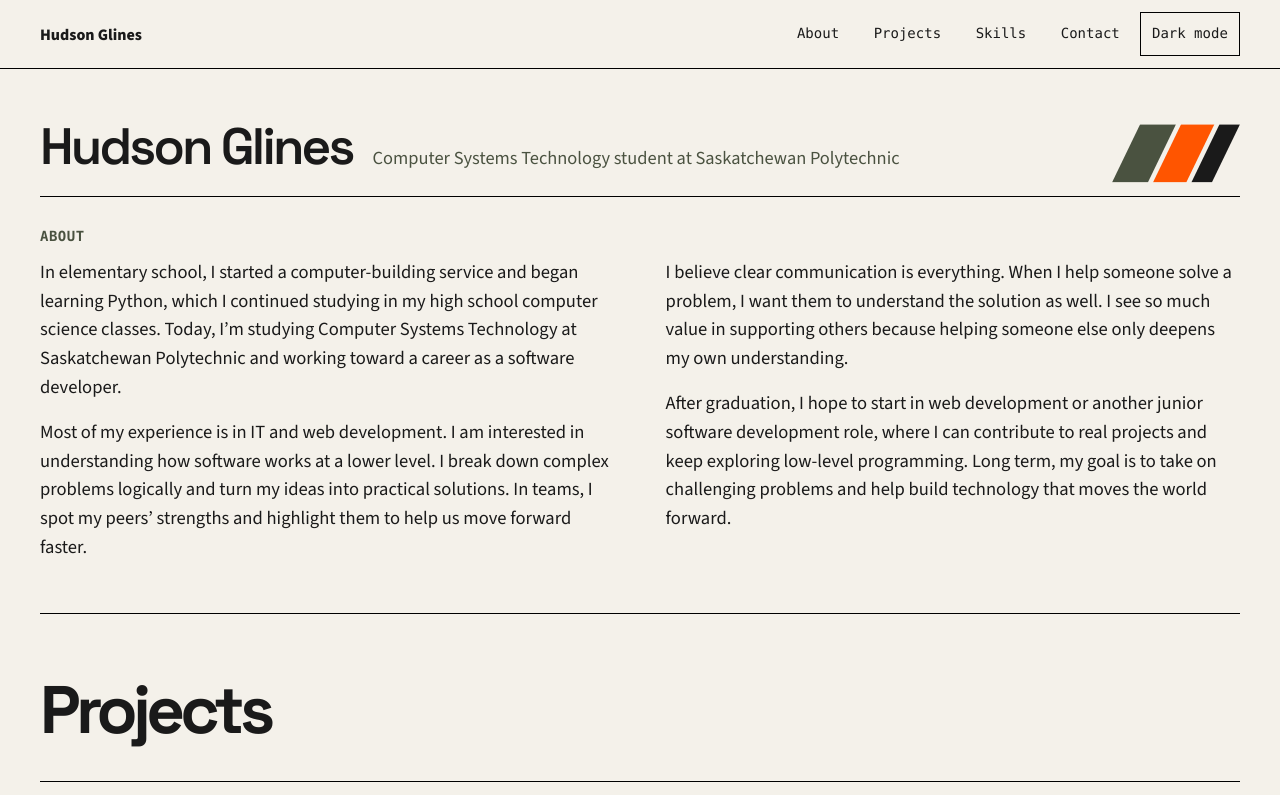
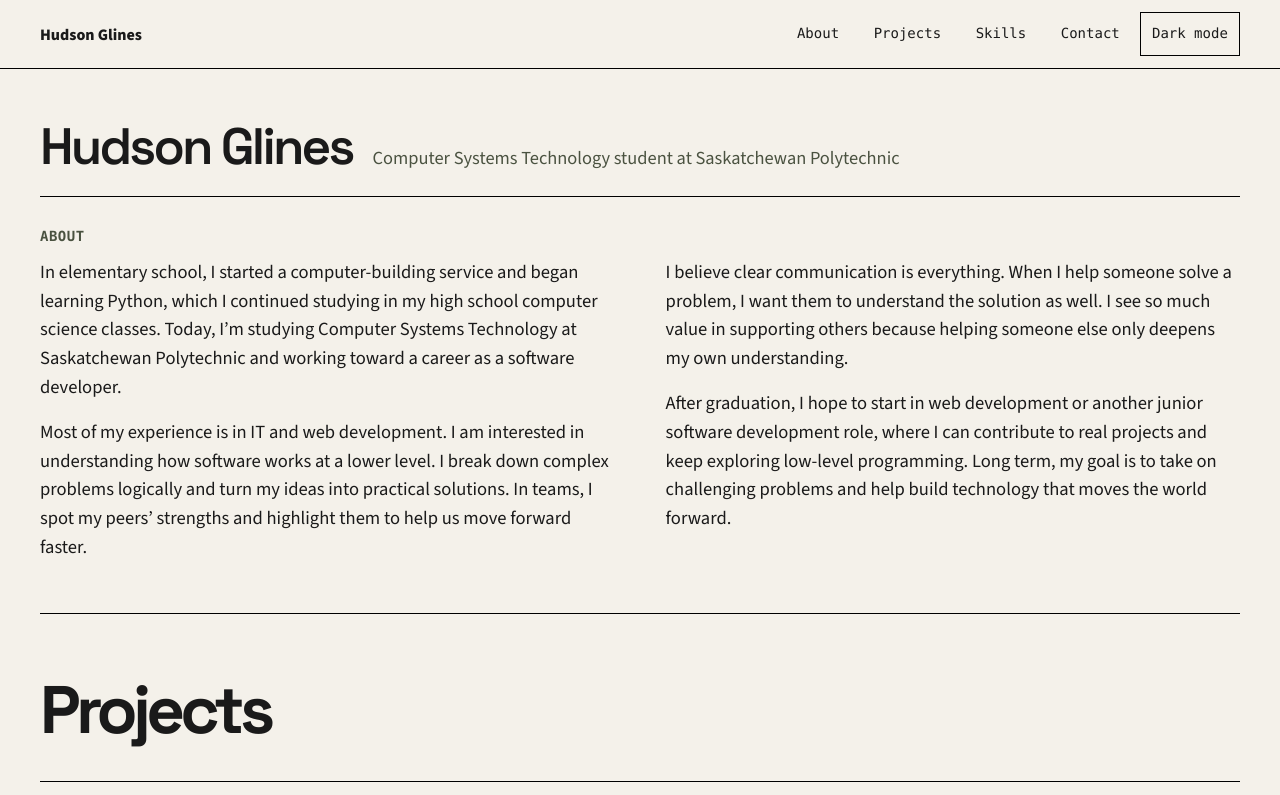
Before and after one commit to drusticc/portfolio, an Astro site: page / in a window 1280 px wide. Shown: the top 795 px of the page. Built offline with nearby package versions, Linux system fonts and the light colour scheme; Astro itself is replaced by a stand-in of ours.

Commit message:
Remove decorative graphic from the homepage

```diff
--- a/src/pages/index.astro
+++ b/src/pages/index.astro
@@ -10,7 +10,6 @@ const projectUrl = (slug: string) => `${home}projects/${slug}/`;
     <div class="intro-identity">
       <h1 id="intro-name">{portfolio.name}</h1>
       <p>{portfolio.role} at {portfolio.school}</p>
-      <div class="intro-mark" aria-hidden="true"><span></span></div>
     </div>
     <div class="intro-about">
       <h2 class="section-label">About</h2>
--- a/src/styles/site.css
+++ b/src/styles/site.css
@@ -100,8 +100,6 @@ h1, h2, h3 { font-family: var(--display); }
 
 .intro { padding-block: clamp(1.75rem, 4vw, 3.5rem); }
 .intro-identity {
-  position: relative;
-  padding-inline-end: clamp(3.5rem, 12vw, 10.5rem);
   display: flex;
   flex-wrap: wrap;
   align-items: baseline;
@@ -119,33 +117,6 @@ h1, h2, h3 { font-family: var(--display); }
   color: var(--muted);
   font-size: clamp(1rem, 1.5vw, 1.15rem);
   line-height: 1.5;
-}
-
-.intro-mark {
-  position: absolute;
-  inset-inline-end: 0;
-  inset-block-start: 50%;
-  translate: 0 -58%;
-  width: clamp(2.75rem, 10vw, 8.5rem);
-  aspect-ratio: 2.2;
-  pointer-events: none;
-}
-.intro-mark::before, .intro-mark::after, .intro-mark span {
-  content: '';
-  position: absolute;
-  inset: 0;
-}
-.intro-mark::before {
-  background: var(--muted);
-  clip-path: polygon(22% 0, 50% 0, 28% 100%, 0 100%);
-}
-.intro-mark span {
-  background: var(--accent);
-  clip-path: polygon(54% 0, 80% 0, 58% 100%, 32% 100%);
-}
-.intro-mark::after {
-  background: var(--ink);
-  clip-path: polygon(84% 0, 100% 0, 78% 100%, 62% 100%);
 }
 
 .intro-about { padding-top: clamp(1rem, 2.5vw, 1.85rem); }
@@ -295,6 +266,5 @@ h1, h2, h3 { font-family: var(--display); }
 }
 
 @media (forced-colors: active) {
-  .intro-mark { display: none; }
   .button, .contact-section { border: 1px solid ButtonText; }
 }
```
